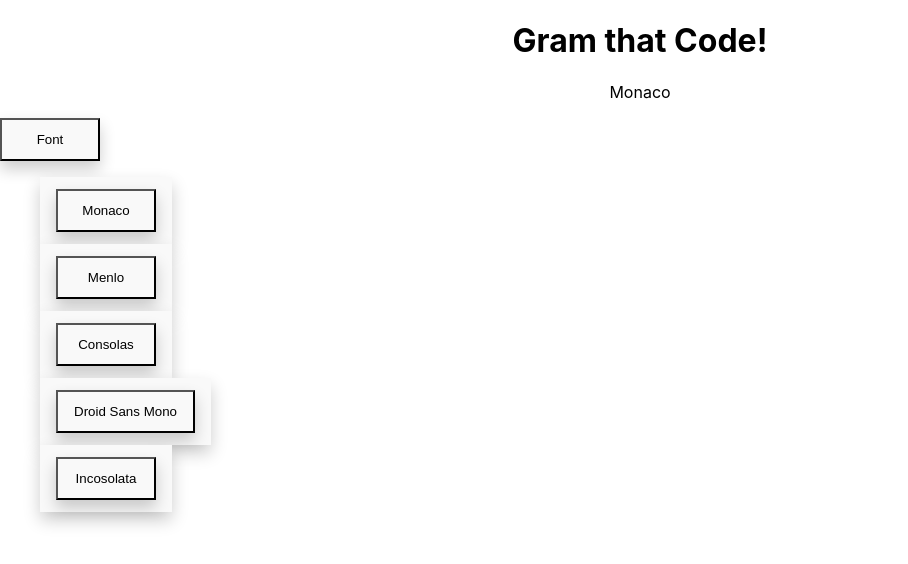
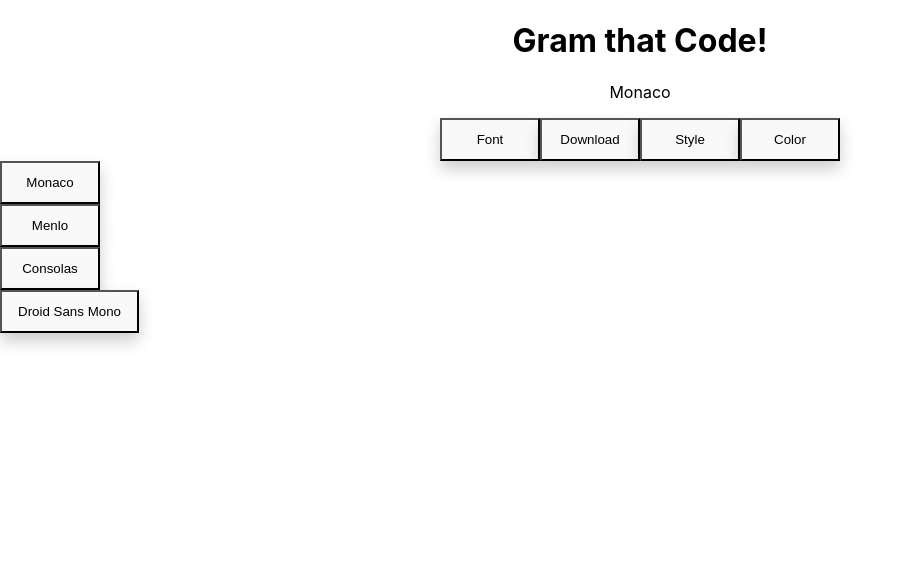
Before and after one commit to rkaufusi/gram-that-code, a React (Create React App) app: page / in a window 1280 px wide. Both pictures are taken after a click on the button "Font". Shown: the top 564 px of the page, without its empty margins (0-908 px from the left). Built offline with nearby package versions, Linux system fonts and the light colour scheme.

Commit message:
added buttons, added button files

```diff
--- a/src/App.js
+++ b/src/App.js
@@ -1,11 +1,12 @@
 import './App.css';
-import Font from './Font.js';
+import Buttons from './Buttons/Buttons';
+
 
 function App() {
   return (
     <div className="App">
       <h1>Gram that Code!</h1>
-      <Font />
+      <Buttons/>
     </div>
   );
 }
--- /dev/null
+++ b/src/Buttons/Buttons.js
@@ -0,0 +1,12 @@
+import React from 'react'
+import Font from './Font.js'
+
+const Buttons = () => {
+    return (
+        <div>
+        <Font />
+        </div>
+    )
+}
+
+export default Buttons
--- /dev/null
+++ b/src/Buttons/Font.js
@@ -0,0 +1,94 @@
+import React, {useState} from 'react'
+
+const Font = () => {
+    const fontChoices = ['Monaco'];
+    const [font, setFont] = useState('Monaco');
+    const [open, setOpen] = useState(false);
+
+    const onClick = () => {
+        setOpen(!open);
+    }
+//
+    const fontChange = (val) => {
+        setFont('Consolas');
+        console.log(val)
+
+    }
+
+    const onItemClickHandler = (event) => {
+        console.log("test");
+        console.log(event.target);
+    }
+
+    const dropDown = () => {
+
+    }
+
+    console.log(open);
+
+    return (
+        // these buttons and functionality will be put into other componenets
+        <div>
+          <p>{font}</p>
+          <button className=' dropdown-content' onClick={onClick}>
+            Font
+          </button>
+          <button className=' dropdown-content' >
+            Download
+          </button>
+          <button className=' dropdown-content' >
+            Style
+          </button>
+          <button className=' dropdown-content' >
+            Color
+          </button>
+          {open && fontChoices.map((val, i) => {
+            return (
+               <div>
+                 <button key={i} className='dropdown dropdown-content' onClick={() => setFont('Monaco')}>
+                   Monaco
+                  </button>
+                 <button key={i} className='dropdown dropdown-content' onClick={() => setFont('Menlo')}>
+                    Menlo
+                 </button>
+                 <button key={i} className='dropdown dropdown-content' onClick={() => setFont('Consolas')}>
+                    Consolas
+                 </button>
+                 <button key={i} className='dropdown dropdown-content' onClick={() => setFont('Droid Sans Mono')}>
+                   Droid Sans Mono
+                 </button>
+               </div>
+
+            )
+            })}
+
+
+
+        </div>
+    )
+}
+
+export default Font
+
+/*
+          {open && fontChoices.map((val, i) => {
+            return (
+               <div>
+                 <button key={i} className='dropdown dropdown-content' onClick={() => setFont('Monaco')}>
+                   Monaco
+                  </button>
+                 <button key={i} className='dropdown dropdown-content' onClick={() => setFont('Menlo')}>
+                    Menlo
+                 </button>
+                 <button key={i} className='dropdown dropdown-content' onClick={() => setFont('Consolas')}>
+                    Consolas
+                 </button>
+                 <button key={i} className='dropdown dropdown-content' onClick={() => setFont('Droid Sans Mono')}>
+                   Droid Sans Mono
+                 </button>
+               </div>
+
+            )
+            })}
+
+*/
--- a/src/Font.js
+++ /dev/null
@@ -1,46 +0,0 @@
-import React, {useState} from 'react'
-
-const Font = () => {
-    const fontChoices = ['Monaco', 'Menlo', 'Consolas', 'Droid Sans Mono', 'Incosolata'];
-    const [font, setFont] = useState('Monaco');
-    const [open, setOpen] = useState(false);
-
-    const onClick = () => {
-        setOpen(!open);
-    }
-//
-    const fontChange = (val) => {
-        setFont('Consolas');
-        console.log(val)
-
-    }
-
-    const onItemClickHandler = (event) => {
-        console.log("test");
-        console.log(event.target);
-    }
-
-    console.log(open);
-
-    return (
-        <div>
-          <p>{font}</p>
-          <button className='dropdown dropdown-content' onClick={onClick}>
-            Font
-          </button>
-          <ul>
-          {open && fontChoices.map((val, i) => {
-          return (
-              <li className='dropdown dropdown-content' >
-              <button key={i} className='dropdown dropdown-content' onClick={onItemClickHandler}>
-              {val}
-              </button>
-              </li>
-          )
-          })}
-          </ul>
-        </div>
-    )
-}
-
-export default Font
```
